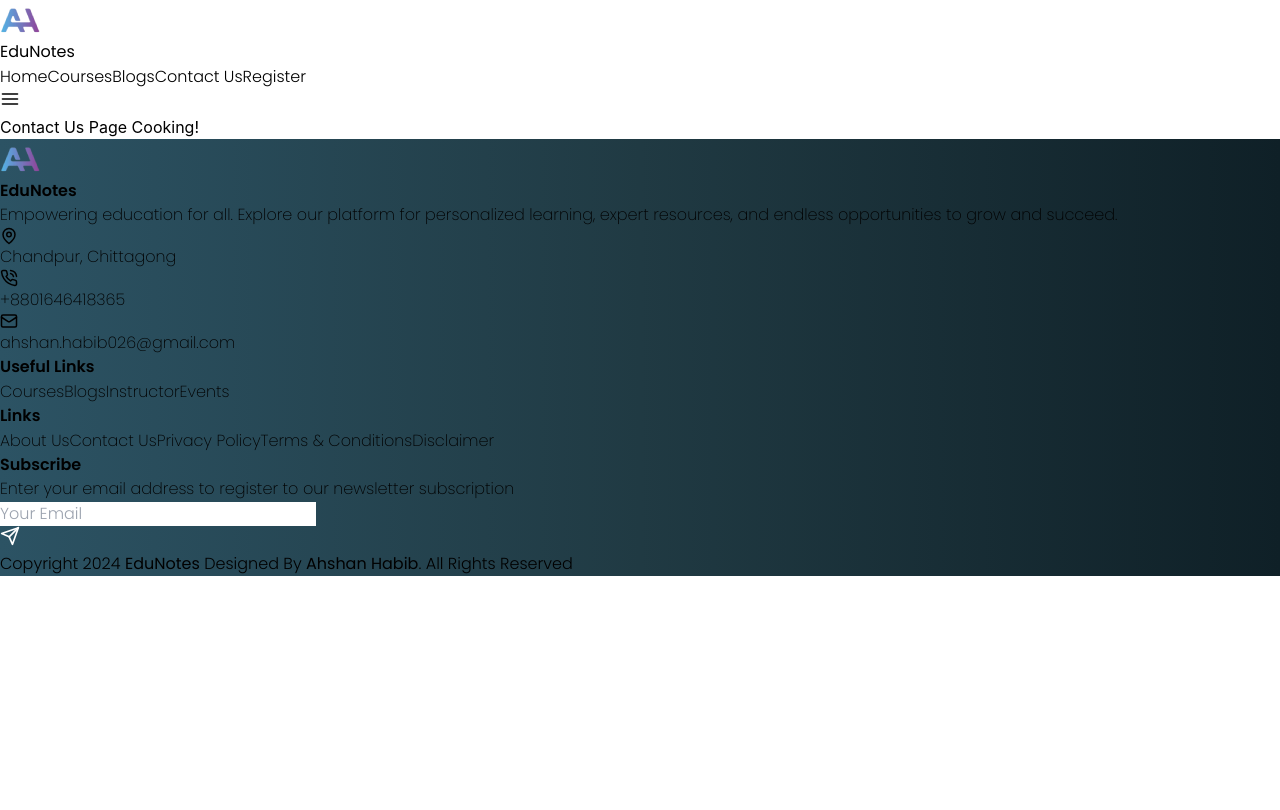
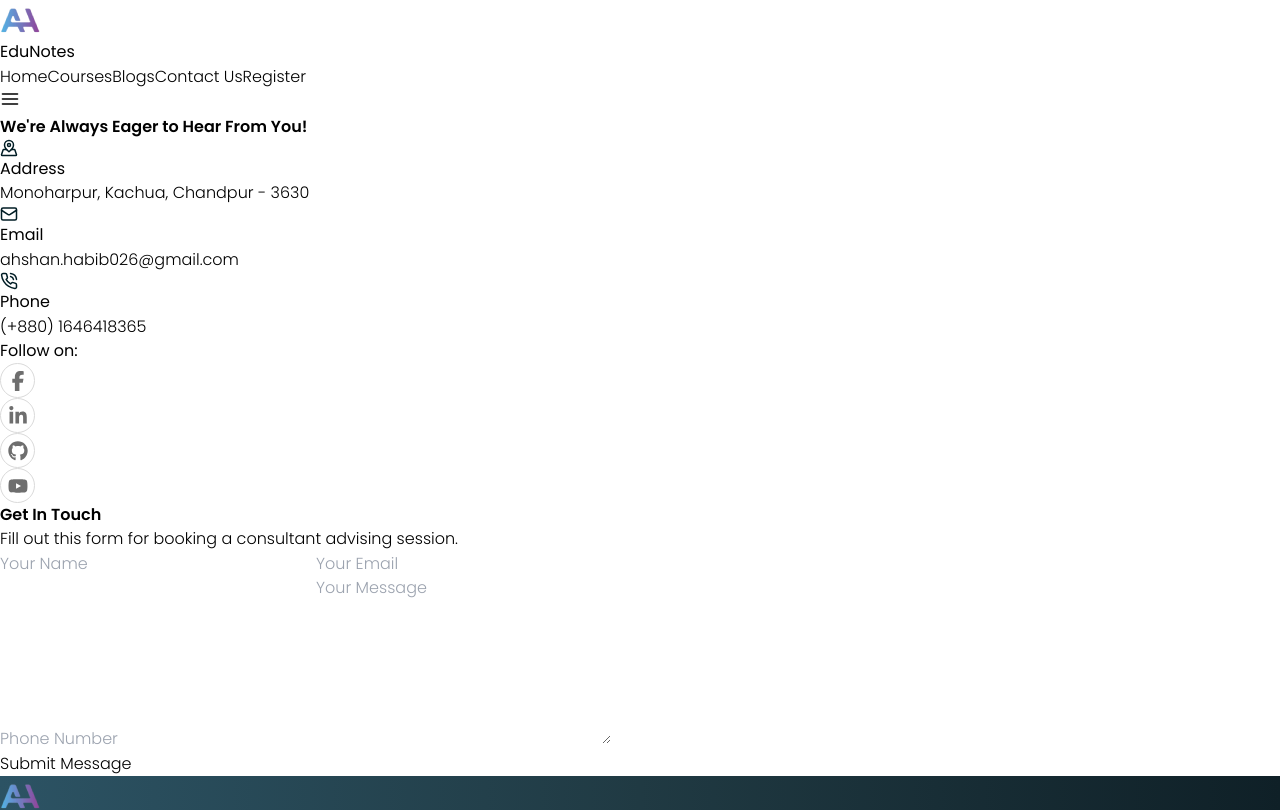
Before and after one commit to AhshanHabib26/Edu-Notes-Client, a React (Vite) app: page /contact-us in a window 1280 px wide. Shown: the top 810 px of the page. Built offline with nearby package versions, Linux system fonts and the light colour scheme.

Commit message:
Contact Us Page Added

```diff
--- /dev/null
+++ b/src/components/ui/ContactUs/ContactUsInfo.tsx
@@ -0,0 +1,49 @@
+import { Mail, MapPinned, PhoneCall } from "lucide-react";
+import SCShare from "../SingleCourse/SCShare";
+
+const ContactUsInfo = () => {
+  return (
+    <div className="p-5">
+      <h1 className="text-2xl lg:text-3xl poppins-semibold text-[#001D25]">
+        We're Always Eager to Hear From You!
+      </h1>
+      <div className="mt-5">
+        <div className="flex items-center">
+          <MapPinned size={18} color="#001D25" />
+          <h1 className="text-lg poppins-regular ml-1 text-[#001D25]">
+            Address
+          </h1>
+        </div>
+        <p className="text-lg poppins-light hover:text-[#FC4F4F] cursor-pointer">
+          Monoharpur, Kachua, Chandpur - 3630
+        </p>
+      </div>
+      <div className="my-4">
+        <div className="flex items-center">
+          <Mail size={18} color="#001D25" />
+          <h1 className="text-lg poppins-regular ml-1 text-[#001D25]">Email</h1>
+        </div>
+        <a
+          className="text-lg poppins-light hover:text-[#FC4F4F] cursor-pointer"
+          href="mailto:ahshan.habib026@gmail.com"
+        >
+          ahshan.habib026@gmail.com
+        </a>
+      </div>
+      <div>
+        <div className="flex items-center">
+          <PhoneCall size={18} color="#001D25" />
+          <h1 className="text-lg poppins-regular ml-1 text-[#001D25]">Phone</h1>
+        </div>
+        <a className="text-lg poppins-light hover:text-[#FC4F4F] cursor-pointer" href="tel:+8801646418365">
+          (+880) 1646418365
+        </a>
+      </div>
+      <div className="flex items-start justify-start">
+        <SCShare title="Follow on:" />
+      </div>
+    </div>
+  );
+};
+
+export default ContactUsInfo;
--- /dev/null
+++ b/src/components/ui/ContactUs/ContactUsInput.tsx
@@ -0,0 +1,67 @@
+import { FormEvent } from "react";
+import toast from "react-hot-toast";
+
+const ContactUsInput = () => {
+  const contactUsHandler = (e: FormEvent) => {
+    e.preventDefault();
+    toast.error("Input API is Cooking!", {
+      icon: "😪",
+      id: "contactUsId",
+    });
+  };
+
+  return (
+    <div>
+      <div className="shadow p-5">
+        <h1 className="text-2xl lg:text-3xl poppins-semibold text-[#001D25]">
+          Get In Touch
+        </h1>
+        <p className="text-lg poppins-light text-[#001D25]">
+          Fill out this form for booking a consultant advising session.
+        </p>
+        <div className="mt-3">
+          <form onSubmit={contactUsHandler}>
+            <div className="grid grid-cols-1 lg:grid-cols-2 gap-3">
+              <input
+                className="w-full h-[50px] border border-gray-200 pl-2 outline-none rounded-md poppins-light"
+                type="text"
+                name="name"
+                placeholder="Your Name"
+                id=""
+              />
+              <input
+                className="w-full h-[50px] border border-gray-200 pl-2 outline-none rounded-md poppins-light mb-3"
+                type="email"
+                name="email"
+                id=""
+                placeholder="Your Email"
+              />
+            </div>
+            <input
+              className="w-full h-[50px] border border-gray-200 pl-2 outline-none rounded-md poppins-light mb-3"
+              type="text"
+              name="phone"
+              placeholder="Phone Number"
+            />
+            <textarea
+              className="w-full border border-gray-200 pl-2 outline-none rounded-md poppins-light resize-none"
+              name="message"
+              rows={7}
+              placeholder="Your Message"
+            ></textarea>
+            <div className="flex items-end justify-end mt-2">
+              <button
+                className=" bg-[#FC4F4F] p-3 text-white text-lg poppins-light rounded-lg"
+                type="submit"
+              >
+                Submit Message
+              </button>
+            </div>
+          </form>
+        </div>
+      </div>
+    </div>
+  );
+};
+
+export default ContactUsInput;
--- a/src/pages/ContactUs.tsx
+++ b/src/pages/ContactUs.tsx
@@ -1,10 +1,18 @@
+import ContactUsInfo from "../components/ui/ContactUs/ContactUsInfo";
+import ContactUsInput from "../components/ui/ContactUs/ContactUsInput";
+import Container from "../utils/Container";
 
 const ContactUs = () => {
-    return (
-        <div>
-            <h1>Contact Us Page Cooking!</h1>
+  return (
+    <div>
+      <Container>
+        <div className="grid grid-cols-1 lg:grid-cols-2 max-w-5xl lg:mx-auto mx-5 my-12 gap-5">
+          <ContactUsInfo />
+          <ContactUsInput />
         </div>
-    );
+      </Container>
+    </div>
+  );
 };
 
 export default ContactUs;
```
Also changed, not shown: src/assets/images/world-map.png (added).
